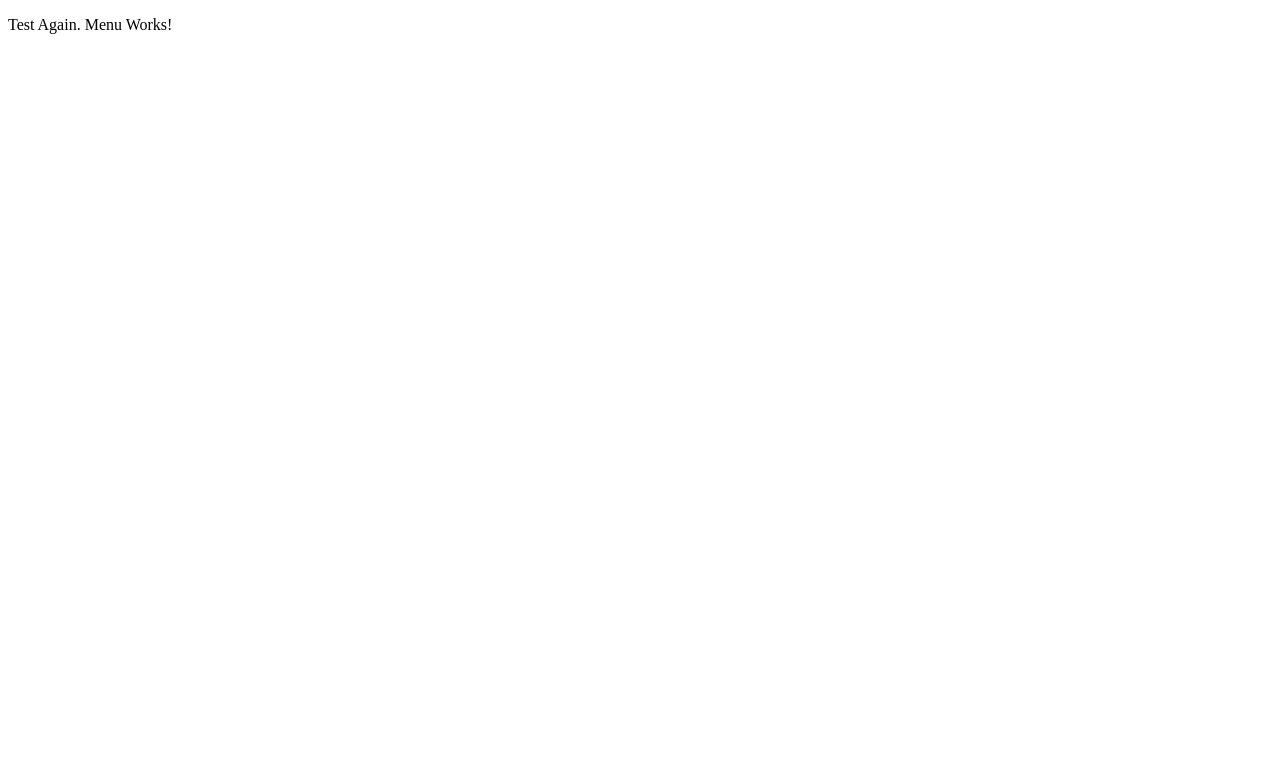
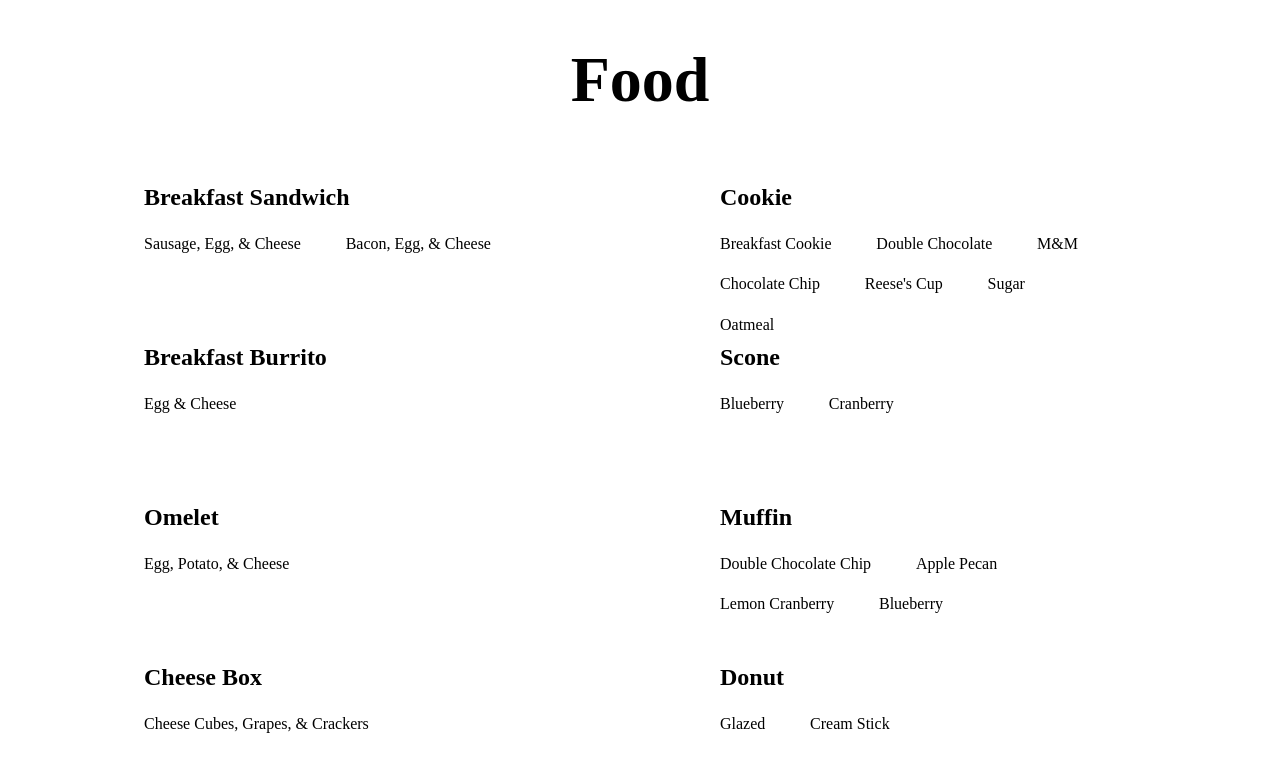
Before and after one commit to NateShetler/chapel-gc-cafe, an Angular app: page /menu in a window 1280 px wide. Shown: the top 772 px of the page. Built offline with nearby package versions, Linux system fonts and the light colour scheme.

Commit message:
add basic food menu

```diff
--- a/src/app/components/menu/menu.component.css
+++ b/src/app/components/menu/menu.component.css
@@ -0,0 +1,35 @@
+/* This is the menuItem class, which will be used for a two column menu */
+.menuItem
+{
+    float: left;
+    text-align: left;
+    padding-left: 10vw;
+    width: 35vw;
+    height: 20vh;
+}
+
+/* This is for the different subtypes of items on the menu*/
+.itemSubtype
+{
+    float: left;
+    text-align: left;
+    font-size: medium;
+    width: auto;
+    height: auto;
+    padding-right: 10%;
+    padding-bottom: 5%;
+}
+
+/* This is for the whole list of menu items */
+.menuItemList
+{
+    font-size: x-large;
+    height: 80vh;
+}
+
+/* This is for the header*/
+.header
+{
+    font-size: xx-large;
+    text-align: center;
+}
--- a/src/app/components/menu/menu.component.html
+++ b/src/app/components/menu/menu.component.html
@@ -1 +1,58 @@
-<p>Test Again. Menu Works!</p>
+<!--<p>Test Again. Menu Works!</p>-->
+
+<!DOCTYPE html>
+<html>
+    <body>
+        <!-- This is a basic html layout of the food menu-->
+        <div class = "header">
+            <h1> Food </h1>
+        </div>
+
+        <div class = "menuItemList">
+            <div class = "menuItem">
+                <p><b> Breakfast Sandwich </b></p>
+                    <div class = "itemSubtype"> Sausage, Egg, & Cheese </div>
+                    <div class = "itemSubtype"> Bacon, Egg, & Cheese </div>
+            </div>
+            <div class = "menuItem">
+                <p><b> Cookie </b></p>
+                    <div class = "itemSubtype"> Breakfast Cookie </div>
+                    <div class = "itemSubtype"> Double Chocolate </div>
+                    <div class = "itemSubtype"> M&M </div>
+                    <div class = "itemSubtype"> Chocolate Chip </div>
+                    <div class = "itemSubtype"> Reese's Cup </div>
+                    <div class = "itemSubtype"> Sugar </div>
+                    <div class = "itemSubtype"> Oatmeal </div>
+            </div>
+            <div class = "menuItem">
+                <p><b>Breakfast Burrito </b></p>
+                    <div class = "itemSubtype"> Egg & Cheese </div>
+            </div>
+            <div class = "menuItem">
+                <p><b> Scone </b></p>
+                    <div class = "itemSubtype"> Blueberry </div>
+                    <div class = "itemSubtype"> Cranberry </div>
+            </div>
+            <div class = "menuItem">
+                <p><b> Omelet </b></p>
+                    <div class = itemSubtype> Egg, Potato, & Cheese </div>
+            </div>
+            <div class = "menuItem">
+                <p><b> Muffin </b></p>
+                    <div class = "itemSubtype"> Double Chocolate Chip </div>
+                    <div class = "itemSubtype"> Apple Pecan </div>
+                    <div class = "itemSubtype"> Lemon Cranberry </div>
+                    <div class = "itemSubtype"> Blueberry </div>
+            </div>
+            <div class = "menuItem">
+                <p><b> Cheese Box </b></p>
+                    <div class = "itemSubtype"> Cheese Cubes, Grapes, & Crackers </div>
+            </div>
+            <div class = "menuItem">
+                <p><b> Donut </b></p>
+                    <div class = "itemSubtype"> Glazed </div>
+                    <div class = "itemSubtype"> Cream Stick </div>
+            </div>
+        </div>
+    </body>
+</html>
```
